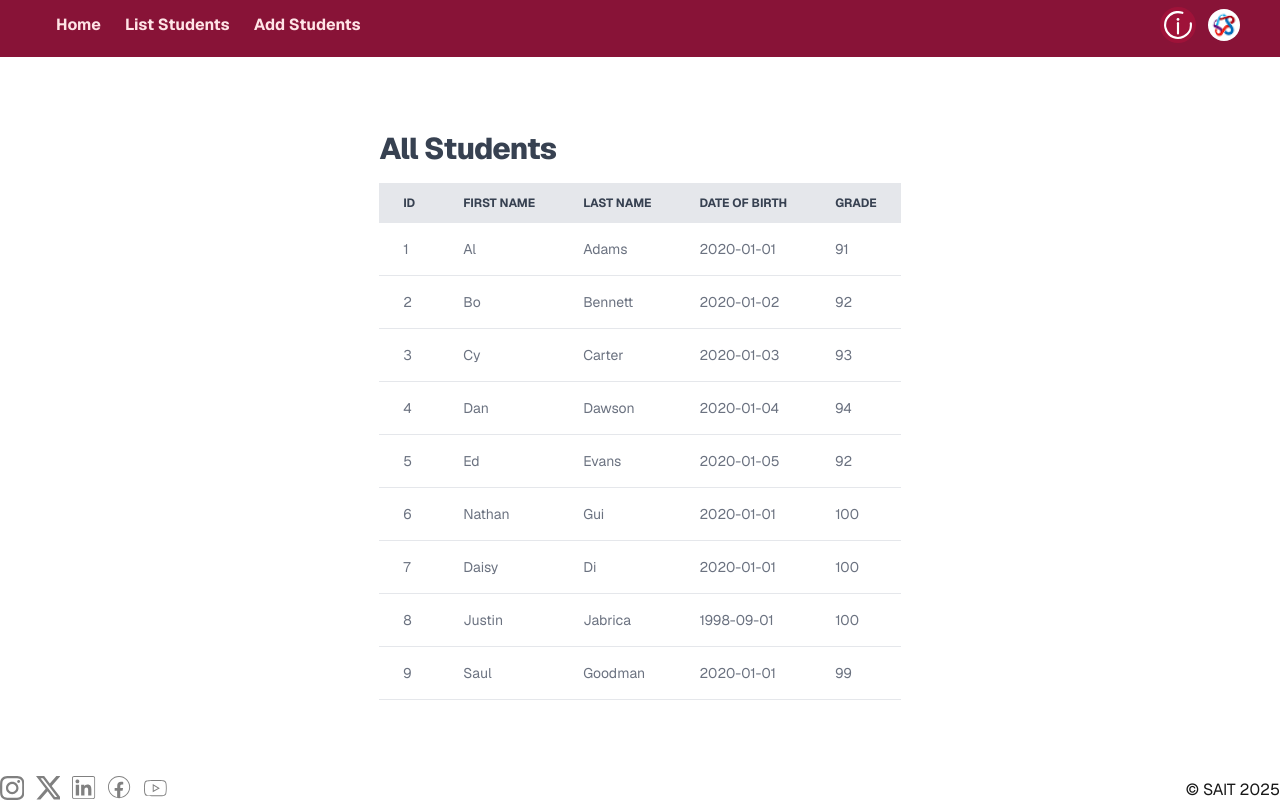
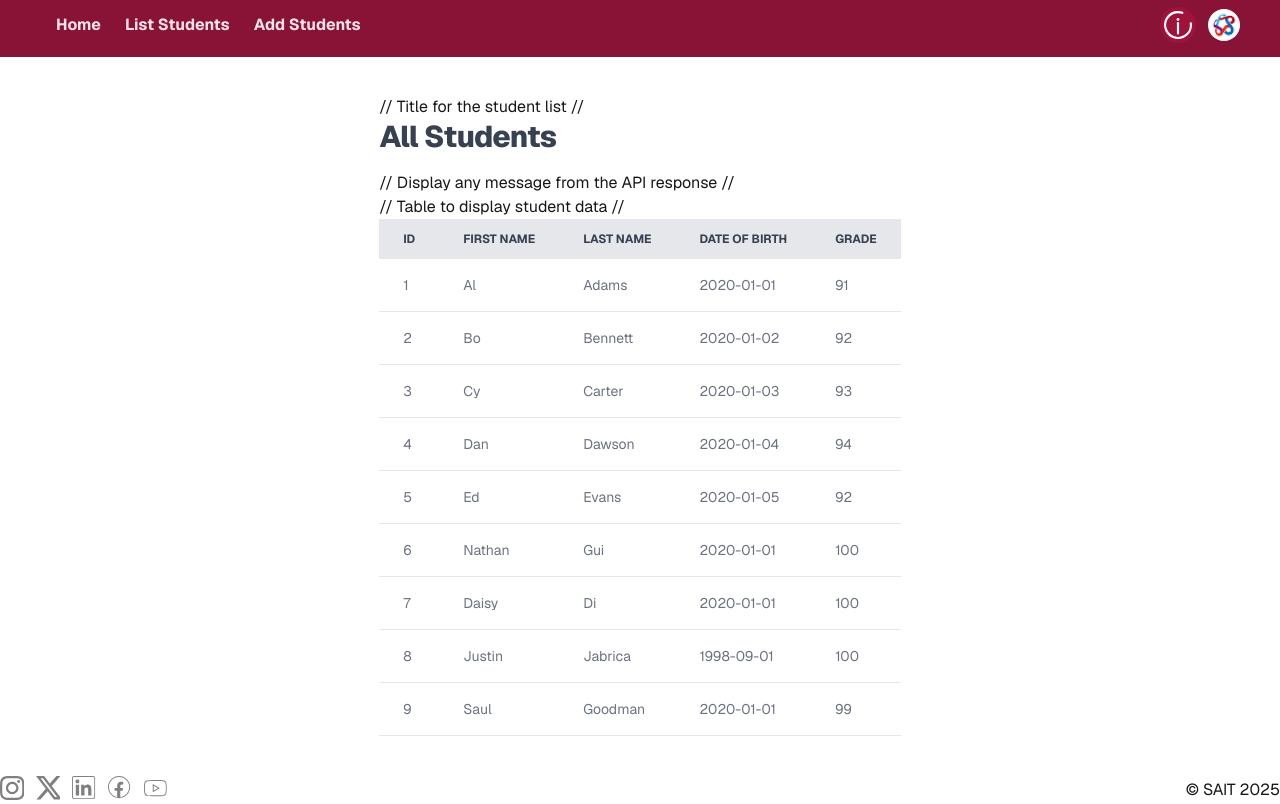
Before and after one commit to JustinJabrica/CPRG306_Assignment2, a Next.js app: page /studentList in a window 1280 px wide. Built offline with nearby package versions, Linux system fonts and the light colour scheme.

Commit message:
Update search.js

```diff
--- a/app/studentList/search.js
+++ b/app/studentList/search.js
@@ -12,9 +12,11 @@ export default async function Search(){
 
     return (
         <>
+        // Title for the student list //
             <div><h1 className="mb-4 text-2xl font-extrabold leading-none tracking-tight text-gray-700 md:text-3xl lg:text-3xl dark:text-white">All Students</h1></div>
-
+             // Display any message from the API response //
             <div>{dat?.message}</div>
+              // Table to display student data //
             <div className="relative overflow-x-auto">
                 <table className="w-full text-sm text-left rtl:text-right text-gray-500 dark:text-gray-400">
                     <thead className="text-xs text-gray-700 uppercase bg-gray-200 dark:bg-gray-700 dark:text-gray-400"><tr>
@@ -26,6 +28,7 @@ export default async function Search(){
                     </tr></thead>
                     <tbody>
                         {
+                            // Loop through the student data and render each student as a table row //
                             dat?.student.map(
                                 (item, index) => (
                                     <tr key={index} className="bg-white border-b dark:bg-gray-800 dark:border-gray-700 border-gray-200">
```
